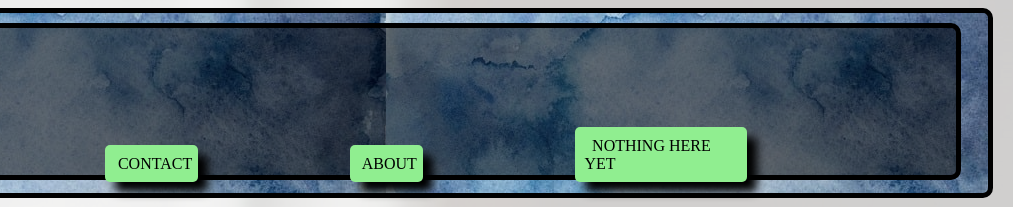
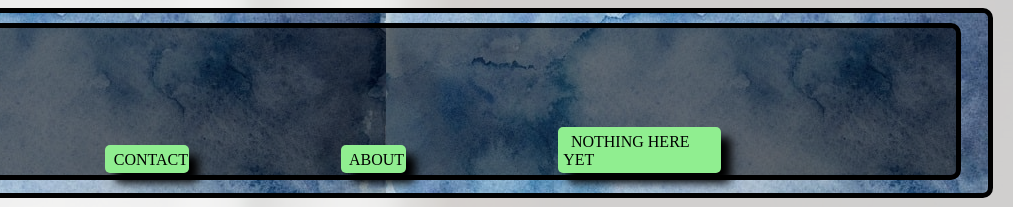
Before and after one commit to Graham627/Graham627.github.io, a plain HTML site: page index.html in a window 1280 px wide. Shown: the top 207 px of the page, 267-1280 px from the left. Drawn offline with Linux system fonts and the light colour scheme.

Commit message:
Update main.css

```diff
--- a/main.css
+++ b/main.css
@@ -45,7 +45,7 @@ body {
     text-decoration: none;
     border-radius: 5px;
     box-shadow: 10px 10px 10px #000000;
-    padding: 1%;
+    padding: 5px;
     text-transform: uppercase;
     margin-left: 8%;
     margin-right: 8%;
```
